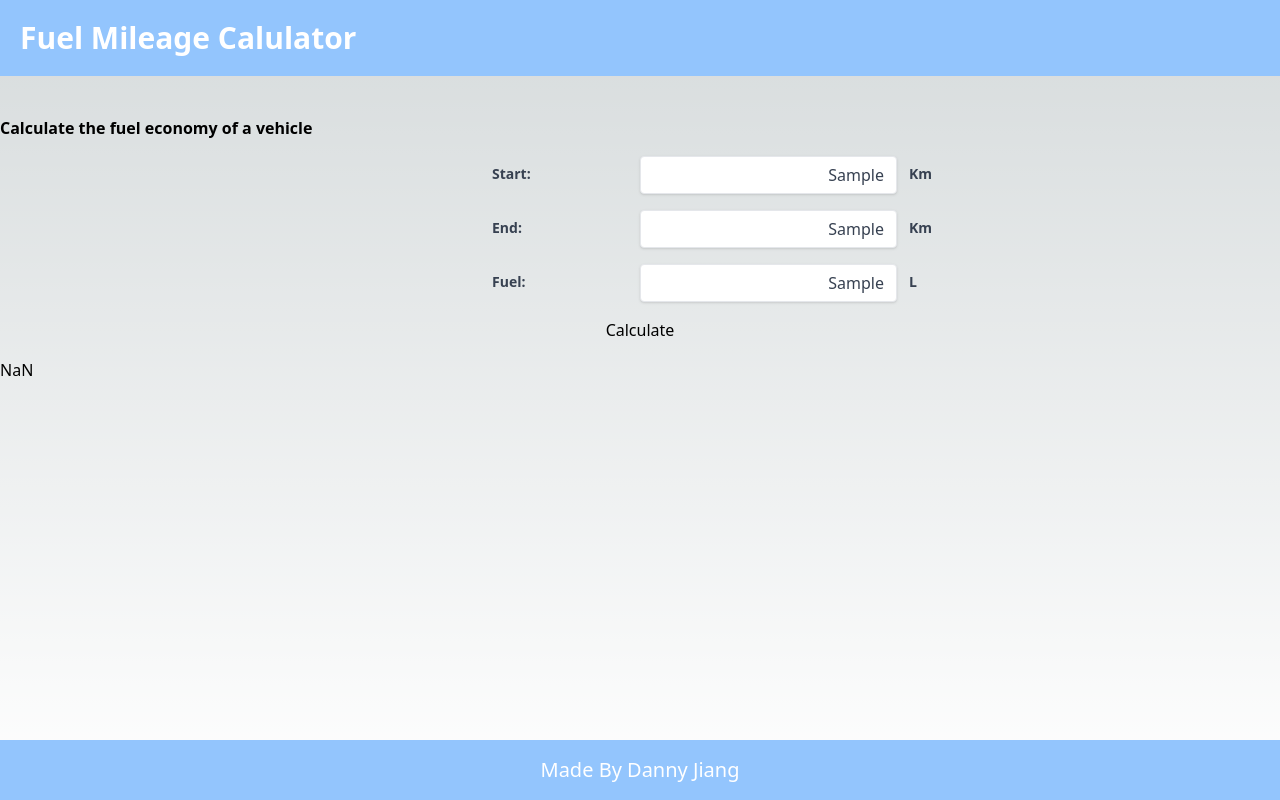
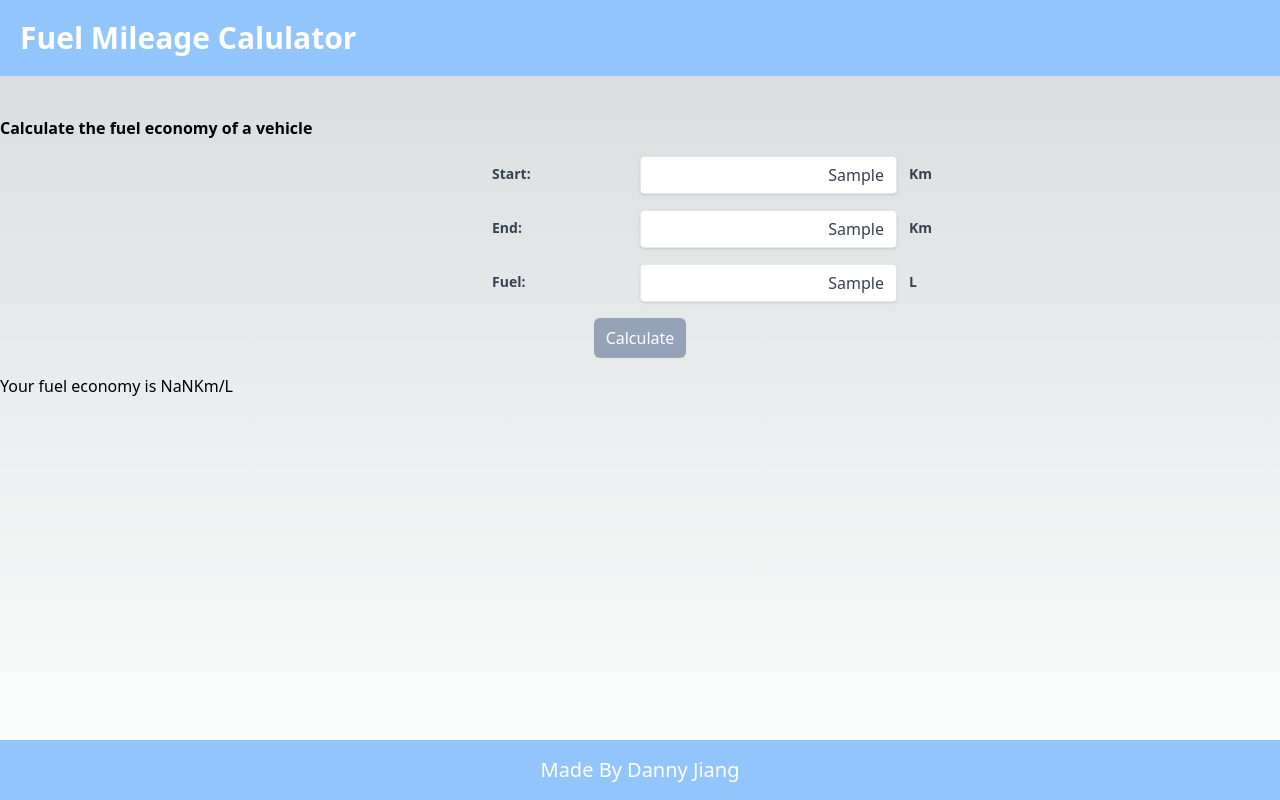
Before and after one commit to SV3N77/fuelmileage, a Next.js app: page / in a window 1280 px wide. Both pictures are taken after typing "Sample", "Sample", "Sample" into the empty fields and a click on the button "Calculate". Built offline with nearby package versions, Linux system fonts and the light colour scheme.

Commit message:
update working fuel calculater

```diff
--- a/app/layout.tsx
+++ b/app/layout.tsx
@@ -4,7 +4,7 @@ import type { Metadata } from "next";
 import Footer from "@/components/Footer";
 
 export const metadata: Metadata = {
-  title: "Create Next App",
+  title: "Fuel Mileage",
   description: "Generated by create next app",
 };
 
--- a/app/page.tsx
+++ b/app/page.tsx
@@ -9,22 +9,23 @@ type FuelEconomy = {
 };
 
 export default function Home() {
-  const [result, setResult] = useState<number>();
+  const [result, setResult] = useState<string>();
   const [formData, setFormData] = useState<FuelEconomy>();
+  const [metric, setMetric] = useState<string>();
 
   function handleSubmit(e: React.FormEvent) {
     e.preventDefault();
     const travelled = formData!.end - formData!.start;
-    const economy = formData!.fuel / (travelled / 100);
+    const economy = (formData!.fuel / (travelled / 100)).toFixed(2);
     setResult(economy);
   }
 
   return (
-    <main className="container mx-auto mt-10 flex flex-col">
+    <main className="container mx-auto mt-10 flex flex-col gap-4">
+      <div className="font-semibold">
+        Calculate the fuel economy of a vehicle
+      </div>
       <section className="container mx-auto flex flex-col gap-4">
-        <div className="font-semibold">
-          Calculate the fuel economy of a vehicle
-        </div>
         <form
           onSubmit={handleSubmit}
           className="flex flex-col gap-4 items-center"
@@ -50,9 +51,16 @@ export default function Home() {
             formData={formData}
             setFormData={setFormData}
           />
-          <button type="submit">Calculate</button>
+          <button
+            className="bg-slate-400 px-3 py-2 rounded-md text-white"
+            type="submit"
+          >
+            Calculate
+          </button>
         </form>
-        {result && <div>Your fuel economy is {result}</div>}
+        <div className="">
+          {result && <div>Your fuel economy is {result}Km/L</div>}
+        </div>
       </section>
     </main>
   );
```
